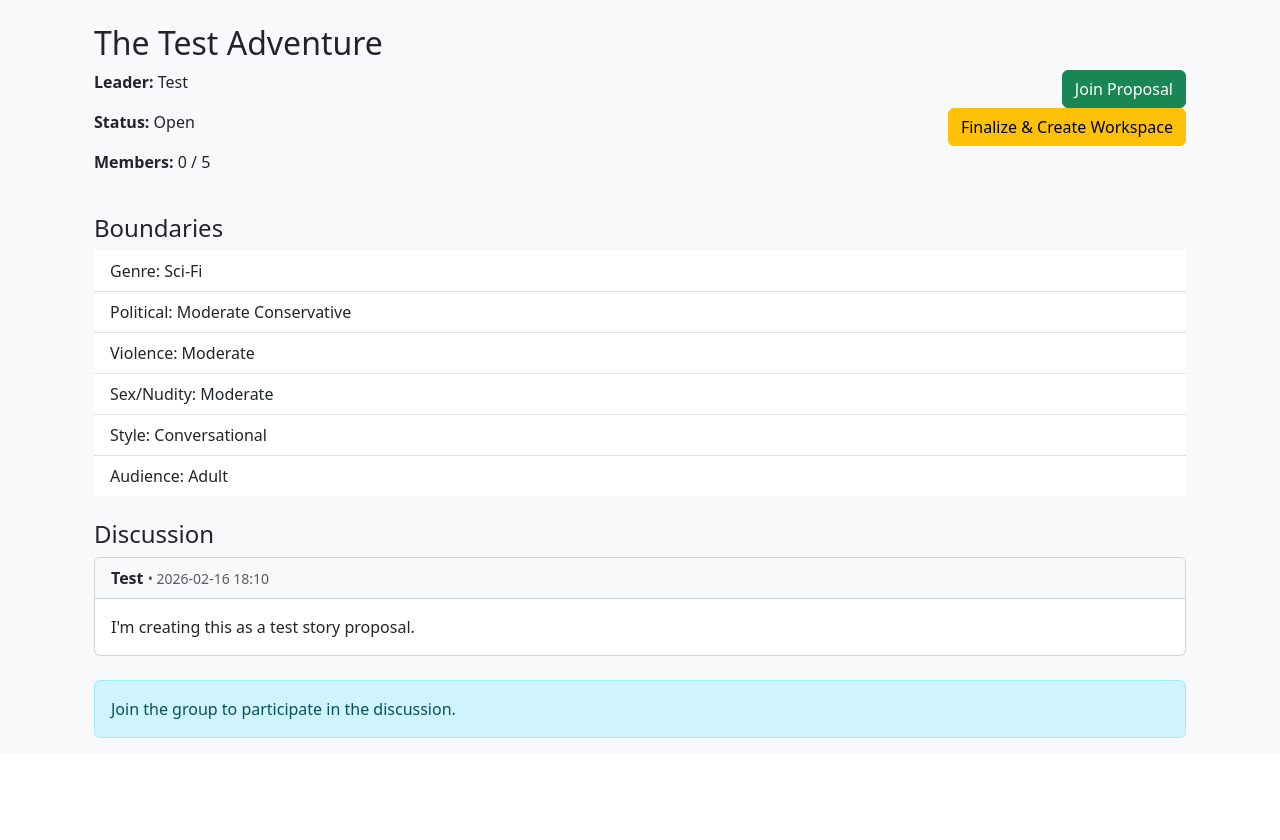
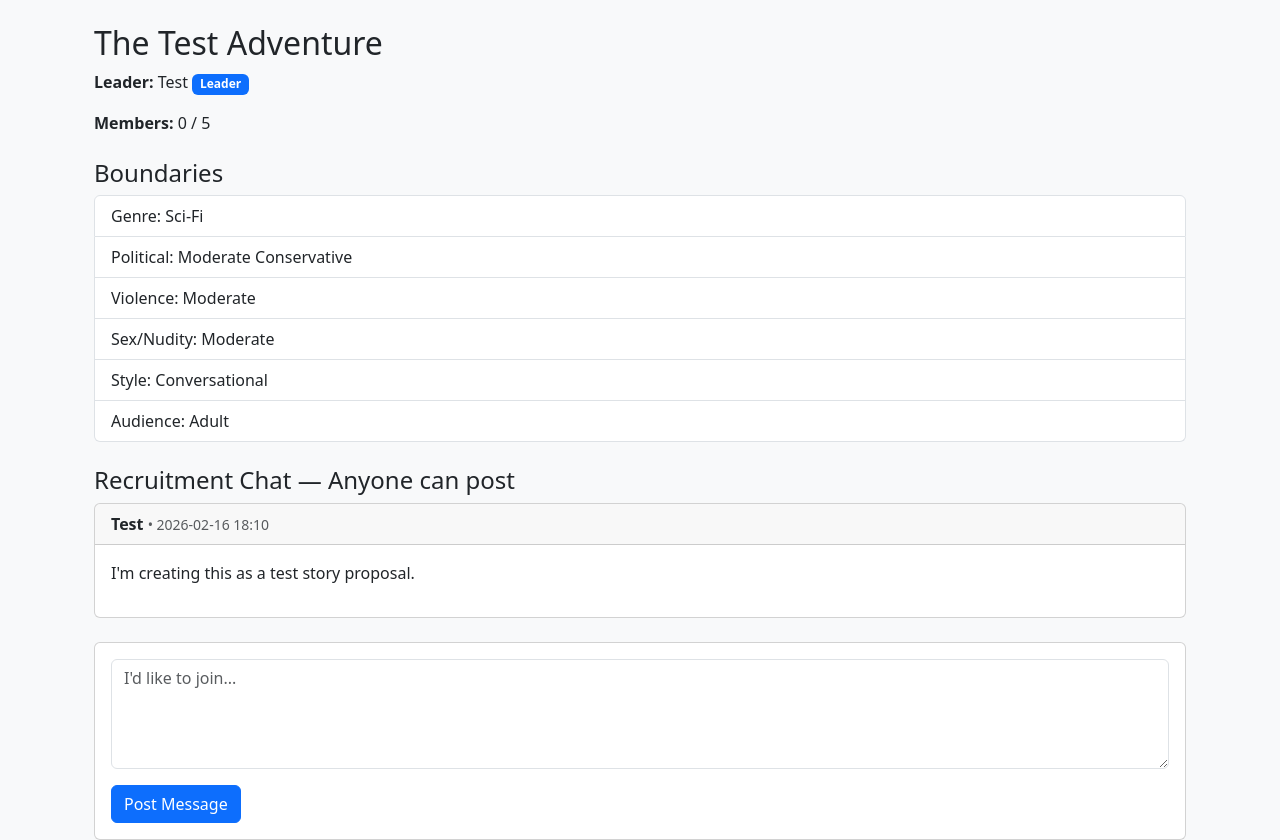
Before and after one commit to CherdHall/PlotForge, a Flask app: page /threads/1 in a window 1280 px wide. Shown: the part 56-896 px from the top of the page. Before the commit the page ends 794 px from the top, so only its background shows below. Run offline with Flask 3, Linux system fonts and the light colour scheme; a user stored in the database is signed in; data comes from the database, SQL or seed files in the repository; both versions use the stored data as it was after the commit.

Commit message:
Continue to develop Group creation stuff

```diff
--- a/Code/app.py
+++ b/Code/app.py
@@ -214,16 +214,6 @@ def thread_detail(thread_id):
 def post_in_thread(thread_id):
     thread = Thread.query.get_or_404(thread_id)
 
-    # Check membership
-    membership = GroupMembership.query.filter_by(
-        user_id=current_user.id,
-        thread_id=thread.id
-    ).first()
-
-    if not membership:
-        flash('You must be a member to post.', 'danger')
-        return redirect(url_for('thread_detail', thread_id=thread_id))
-
     content = request.form.get('content', '').strip()
     if not content:
         flash('Post cannot be empty.', 'danger')
@@ -240,29 +230,27 @@ def post_in_thread(thread_id):
     flash('Posted!', 'success')
     return redirect(url_for('thread_detail', thread_id=thread_id))
 
-@app.route('/threads/<int:thread_id>/join', methods=['POST'])
+@app.route('/threads/<int:thread_id>/add_member/<int:user_id>', methods=['POST'])
 @login_required
-def join_thread(thread_id):
+def add_member(thread_id, user_id):
     thread = Thread.query.get_or_404(thread_id)
-    if not thread.is_proposal or thread.status != 'open':
-        flash('Cannot join this thread.', 'danger')
+    if thread.leader_id != current_user.id:
+        abort(403)
+
+    if GroupMembership.query.filter_by(user_id=user_id, thread_id=thread.id).first():
+        flash('User is already a member.', 'info')
         return redirect(url_for('thread_detail', thread_id=thread_id))
 
-    if GroupMembership.query.filter_by(user_id=current_user.id, thread_id=thread.id).first():
-        flash('You are already a member.', 'info')
-        return redirect(url_for('thread_detail', thread_id=thread_id))
-
-    if db.session.query(GroupMembership).filter_by(thread_id=thread.id).count() >= thread.max_members:
+    if len(thread.memberships) >= thread.max_members:
         flash('Group is full.', 'danger')
         return redirect(url_for('thread_detail', thread_id=thread_id))
 
-    membership = GroupMembership(user_id=current_user.id, thread_id=thread.id, role='member')
+    membership = GroupMembership(user_id=user_id, thread_id=thread.id, role='member')
     db.session.add(membership)
     db.session.commit()
 
-    flash('Joined the proposal!', 'success')
+    flash('Member added to group!', 'success')
     return redirect(url_for('thread_detail', thread_id=thread_id))
-
 
 @app.route('/threads/<int:thread_id>/finalize', methods=['POST'])
 @login_required
--- a/Code/templates/thread.html
+++ b/Code/templates/thread.html
@@ -6,28 +6,12 @@
 <div class="container mt-4">
     <h2>{{ thread.title }}</h2>
 
-    <div class="row mb-4">
-        <div class="col-md-8">
-            <p><strong>Leader:</strong> {{ thread.leader.username }}</p>
-            <p><strong>Status:</strong> {{ thread.status | capitalize }}</p>
+    <p><strong>Leader:</strong> {{ thread.leader.username }}
+       <span class="badge bg-primary">Leader</span></p>
     <p><strong>Members:</strong> {{ thread.memberships|length }} / {{ thread.max_members }}</p>
-        </div>
-        <div class="col-md-4 text-end">
-            {% if current_user.is_authenticated and not is_member and thread.is_proposal and thread.status == 'open' %}
-                <form method="POST" action="{{ url_for('join_thread', thread_id=thread.id) }}">
-                    <button type="submit" class="btn btn-success">Join Proposal</button>
-                </form>
-            {% endif %}
-            {% if is_leader and thread.is_proposal and thread.status == 'open' %}
-                <form method="POST" action="{{ url_for('finalize_thread', thread_id=thread.id) }}">
-                    <button type="submit" class="btn btn-warning">Finalize & Create Workspace</button>
-                </form>
-            {% endif %}
-        </div>
-    </div>
 
-    <h4>Boundaries</h4>
-    <ul class="list-group list-group-flush mb-4">
+    <h4 class="mt-4">Boundaries</h4>
+    <ul class="list-group mb-4">
         {% if thread.genre %}<li class="list-group-item">Genre: {{ thread.genre.option_text }}</li>{% endif %}
         {% if thread.political %}<li class="list-group-item">Political: {{ thread.political.option_text }}</li>{% endif %}
         {% if thread.violence %}<li class="list-group-item">Violence: {{ thread.violence.option_text }}</li>{% endif %}
@@ -36,41 +20,38 @@
         {% if thread.audience %}<li class="list-group-item">Audience: {{ thread.audience.option_text }}</li>{% endif %}
     </ul>
 
-    <h4>Discussion</h4>
+    <h4>Recruitment Chat — Anyone can post</h4>
 
-    {% if posts %}
     {% for post in posts %}
         <div class="card mb-3">
-                <div class="card-header bg-light">
+            <div class="card-header">
                 <strong>{{ post.author.username }}</strong>
                 <small class="text-muted">• {{ post.created_at.strftime('%Y-%m-%d %H:%M') }}</small>
+
+                {% if is_leader and post.user_id != thread.leader_id %}
+                    <form method="POST" action="{{ url_for('add_member', thread_id=thread.id, user_id=post.user_id) }}"
+                          style="display:inline;">
+                        <button type="submit" class="btn btn-sm btn-success float-end">Add to Group</button>
+                    </form>
+                {% endif %}
             </div>
             <div class="card-body">
-                    <p class="card-text">{{ post.content | safe }}</p>
+                <p>{{ post.content | safe }}</p>
             </div>
         </div>
     {% endfor %}
-    {% else %}
-        <p class="text-muted">No posts yet. Be the first to write!</p>
-    {% endif %}
 
-    {% if current_user.is_authenticated and is_member %}
+    {% if current_user.is_authenticated %}
         <div class="card mt-4">
             <div class="card-body">
                 <form method="POST" action="{{ url_for('post_in_thread', thread_id=thread.id) }}">
-                    <div class="mb-3">
-                        <label for="content" class="form-label">New Post</label>
-                        <textarea name="content" id="content" class="form-control" rows="4" required
-                                  placeholder="Share your thoughts, ideas, questions..."></textarea>
-                    </div>
-                    <button type="submit" class="btn btn-primary">Post</button>
+                    <textarea name="content" class="form-control" rows="4" required placeholder="I'd like to join..."></textarea>
+                    <button type="submit" class="btn btn-primary mt-3">Post Message</button>
                 </form>
             </div>
         </div>
-    {% elif current_user.is_authenticated %}
-        <p class="mt-4 alert alert-info">Join the group to participate in the discussion.</p>
     {% else %}
-        <p class="mt-4 alert alert-info">Log in to join and post.</p>
+        <p class="alert alert-info">Log in to post in the recruitment chat.</p>
     {% endif %}
 </div>
 {% endblock %}
```
Also changed, not shown: DB/database.db. Lines whose indentation alone changed are shown as unchanged.
